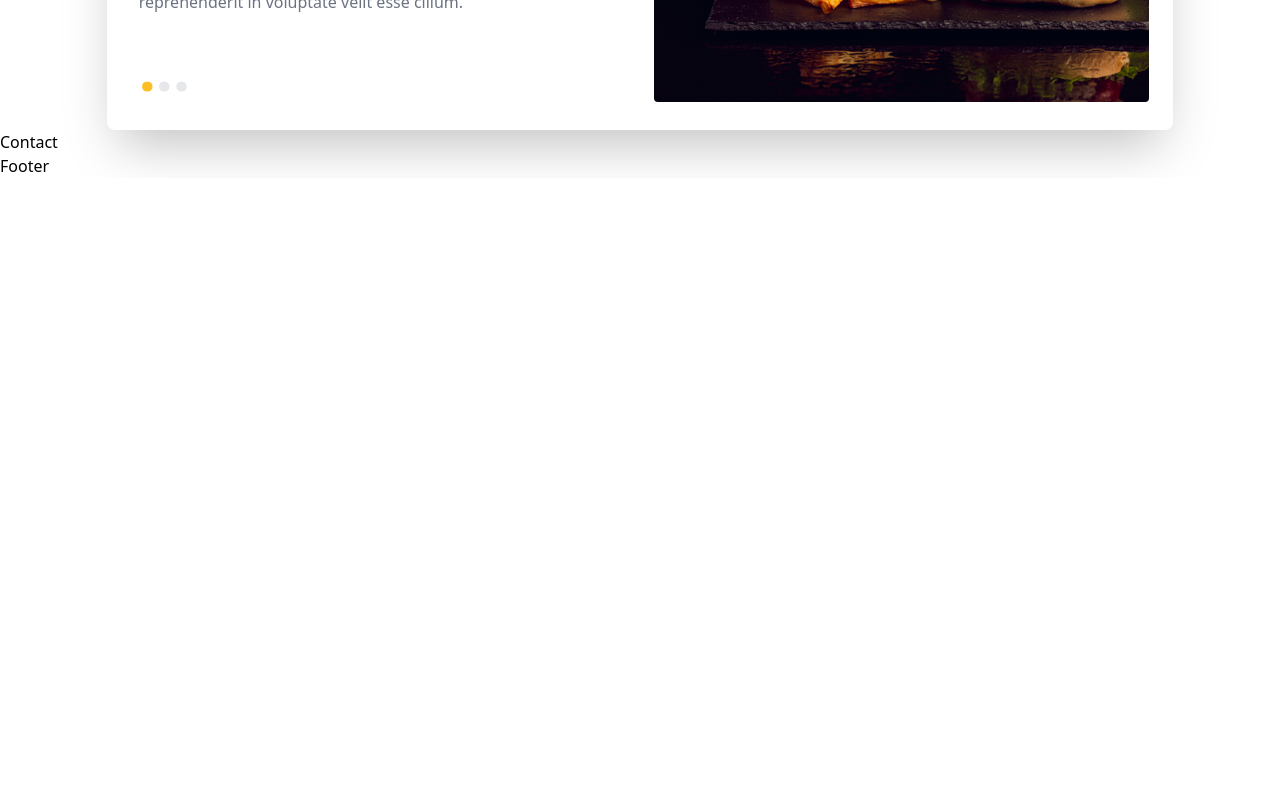
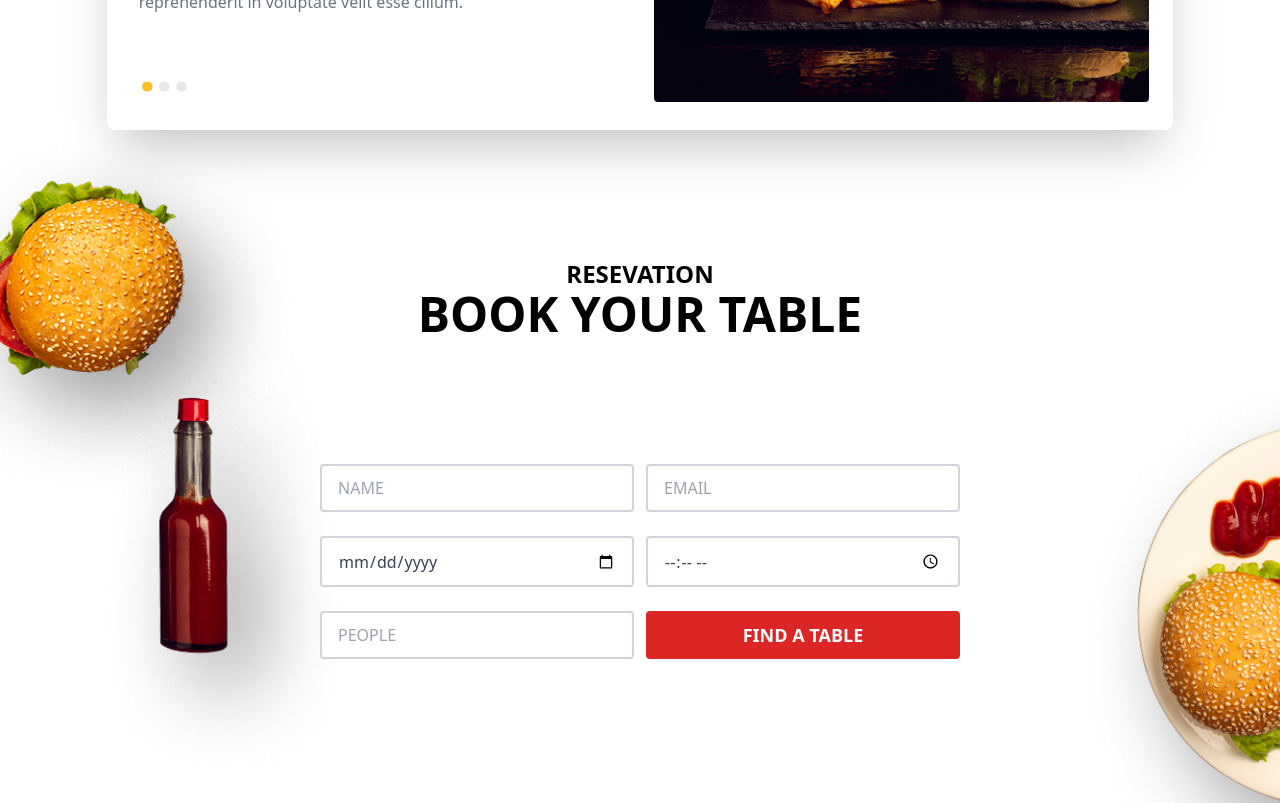
Before and after one commit to Shiva-Frg/burger-landing-page, a React (Create React App) app: page / in a window 1280 px wide. Shown: the part 2280-3083 px from the top of the page. Before the commit the page ends 2458 px from the top, so only its background shows below. Built offline with nearby package versions, Linux system fonts and the light colour scheme.

Commit message:
complete contact

```diff
--- a/src/components/Contact/Contact.jsx
+++ b/src/components/Contact/Contact.jsx
@@ -1,7 +1,48 @@
 import React from 'react'
 
 const Contact = () => {
-  return <div>Contact</div>
+  return (
+    <section className="h-screen bg-contact bg-cover">
+      <div className="h-5/6 flex flex-col items-center justify-center">
+        <div className="text-center w-full mt-32">
+          <p className="font-bold text-2xl">RESEVATION</p>
+          <h1 className="text-5xl font-black">BOOK YOUR TABLE</h1>
+        </div>
+        <form className="m-auto w-1/2 grid grid-cols-2 gap-x-3 gap-y-3">
+          <input
+            class="appearance-none block w-full bg-white text-gray-700 border-2 border-gray-300 rounded py-3 px-4 mb-3 leading-tight focus:outline-none focus:bg-white"
+            type="text"
+            placeholder="NAME"
+          />
+          <input
+            class="appearance-none block w-full bg-white text-gray-700 border-2 border-gray-300 rounded py-3 px-4 mb-3 leading-tight focus:outline-none focus:bg-white"
+            type="email"
+            placeholder="EMAIL"
+          />
+          <input
+            class="appearance-none block w-full bg-white text-gray-700 border-2 border-gray-300 rounded py-3 px-4 mb-3 leading-tight focus:outline-none focus:bg-white"
+            type="date"
+            placeholder="DATE"
+          />
+          <input
+            class="appearance-none block w-full bg-white text-gray-700 border-2 border-gray-300 rounded py-3 px-4 mb-3 leading-tight focus:outline-none focus:bg-white"
+            type="time"
+            placeholder="TIME"
+          />
+          <input
+            class="appearance-none block w-full bg-white text-gray-700 border-2 border-gray-300 rounded py-3 px-4 mb-3 leading-tight focus:outline-none focus:bg-white"
+            type="text"
+            placeholder="PEOPLE"
+          />
+          <input
+            class="font-black text-lg appearance-none block w-full bg-red-600 text-white rounded py-3 px-4 mb-3 leading-tight focus:outline-none focus:bg-white"
+            type="submit"
+            value="FIND A TABLE"
+          />
+        </form>
+      </div>
+    </section>
+  )
 }
 
 export default Contact
--- a/tailwind.config.js
+++ b/tailwind.config.js
@@ -10,6 +10,7 @@ module.exports = {
         'feature-img-1': "url('/src/assets/menu-left.png')",
         'feature-img-2': "url('/src/assets/menu-right-top.png')",
         'feature-img-3': "url('/src/assets/menu-right-bottom.png')",
+        'contact': "url('/src/assets/contact.png')",
       },
     },
   },
```
